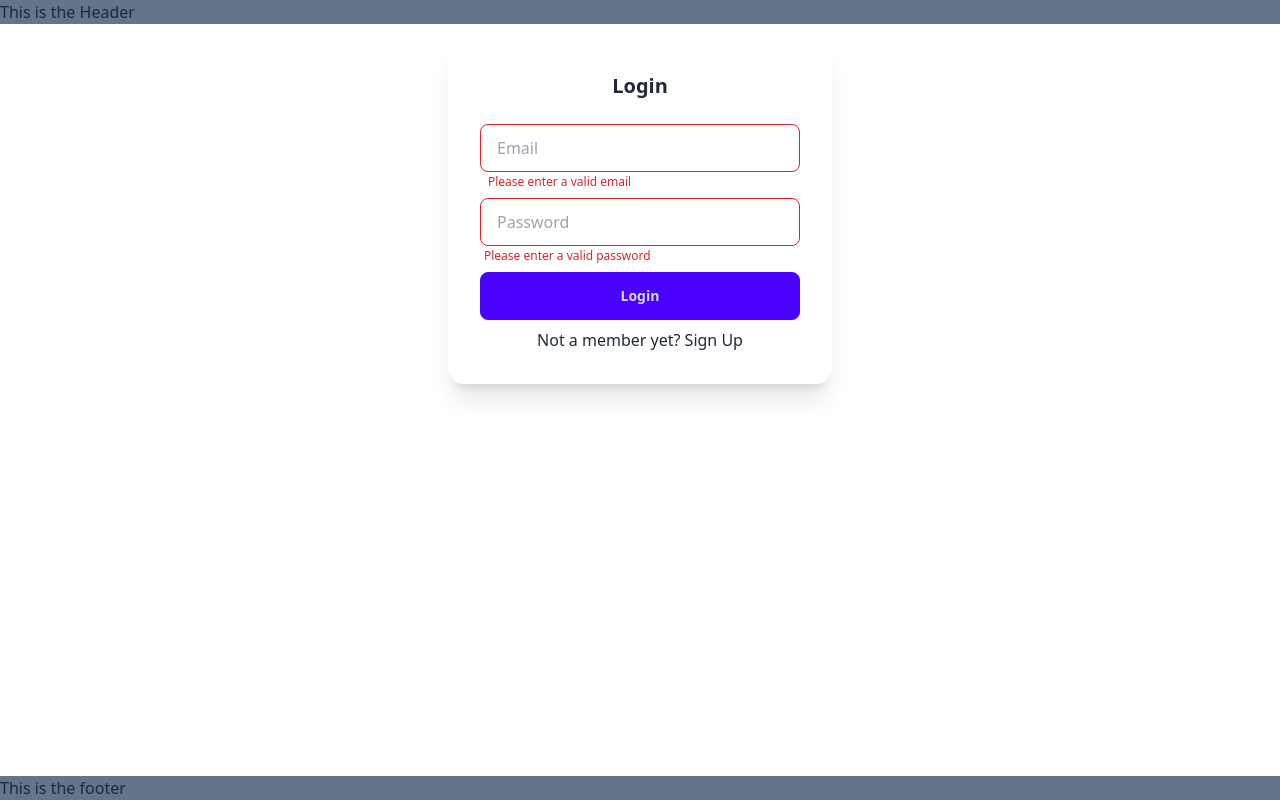
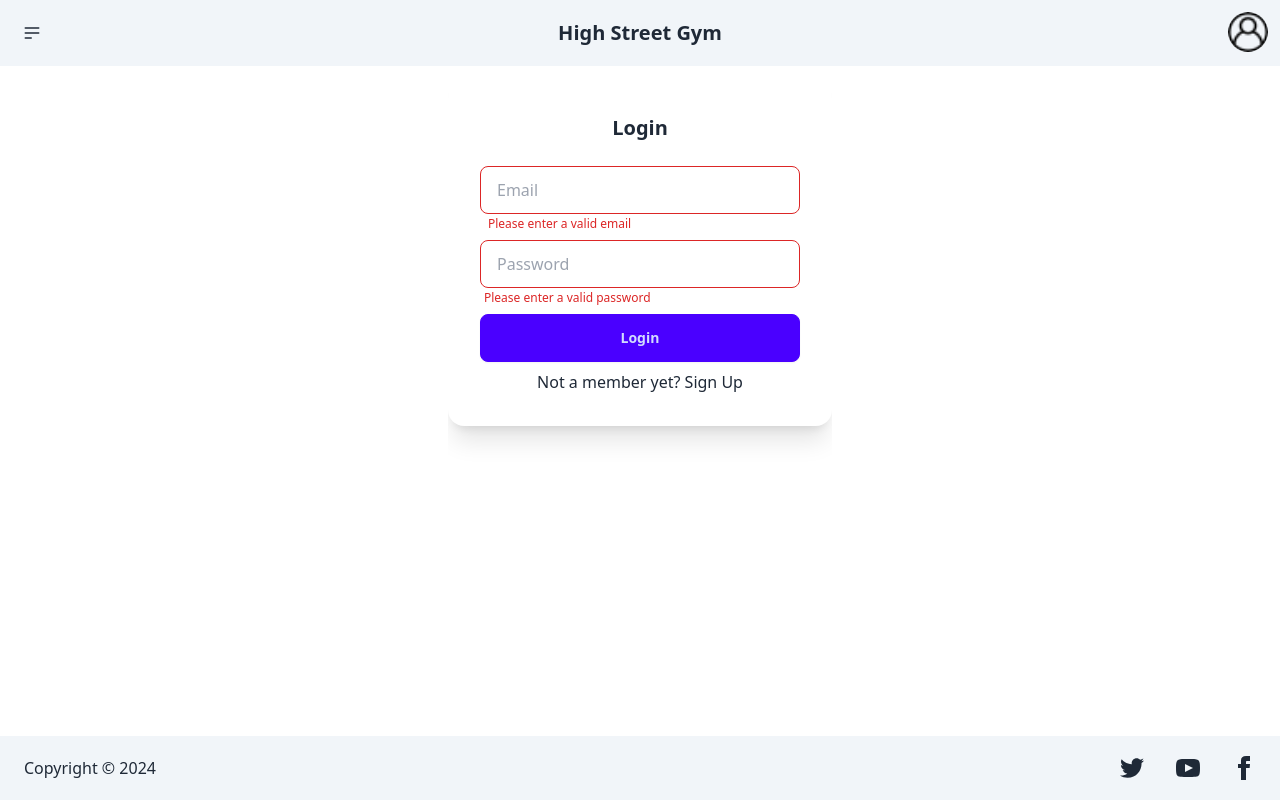
Before and after one commit to rainvr/web-services-assessment, a React app: page /login in a window 1280 px wide. Built offline with nearby package versions, Linux system fonts and the light colour scheme; the HTML template or start-up script is replaced by a standard one.

Commit message:
Created & styled the Footer & Header as well as new pages and routing for navigation

```diff
--- a/src/assets/Footer.jsx
+++ b/src/assets/Footer.jsx
@@ -1,8 +1,21 @@
 // --- The footer element for the application --- \\
+import { useState } from "react"
+const currentYear = new Date().getFullYear()  // returns the current year
 
 function Footer() {
     return (
-        <footer className="flex flex-col bg-slate-500">This is the footer</footer>
+        // <footer className="flex flex-col bg-slate-500">This is the footer</footer>
+        // <footer className="footer items-center p-4 bg-neutral text-neutral-content">
+        <footer className="navbar px-6 bg-slate-100">
+            <aside className="navbar-start">
+                <p>Copyright © {currentYear}</p>
+            </aside>
+            <nav className="navbar-end gap-8">
+                <a className="link"><svg xmlns="http://www.w3.org/2000/svg" width="24" height="24" viewBox="0 0 24 24" className="fill-current"><path d="M24 4.557c-.883.392-1.832.656-2.828.775 1.017-.609 1.798-1.574 2.165-2.724-.951.564-2.005.974-3.127 1.195-.897-.957-2.178-1.555-3.594-1.555-3.179 0-5.515 2.966-4.797 6.045-4.091-.205-7.719-2.165-10.148-5.144-1.29 2.213-.669 5.108 1.523 6.574-.806-.026-1.566-.247-2.229-.616-.054 2.281 1.581 4.415 3.949 4.89-.693.188-1.452.232-2.224.084.626 1.956 2.444 3.379 4.6 3.419-2.07 1.623-4.678 2.348-7.29 2.04 2.179 1.397 4.768 2.212 7.548 2.212 9.142 0 14.307-7.721 13.995-14.646.962-.695 1.797-1.562 2.457-2.549z"></path></svg></a>
+                <a className="link"><svg xmlns="http://www.w3.org/2000/svg" width="24" height="24" viewBox="0 0 24 24" className="fill-current"><path d="M19.615 3.184c-3.604-.246-11.631-.245-15.23 0-3.897.266-4.356 2.62-4.385 8.816.029 6.185.484 8.549 4.385 8.816 3.6.245 11.626.246 15.23 0 3.897-.266 4.356-2.62 4.385-8.816-.029-6.185-.484-8.549-4.385-8.816zm-10.615 12.816v-8l8 3.993-8 4.007z"></path></svg></a>
+                <a className="link"><svg xmlns="http://www.w3.org/2000/svg" width="24" height="24" viewBox="0 0 24 24" className="fill-current"><path d="M9 8h-3v4h3v12h5v-12h3.642l.358-4h-4v-1.667c0-.955.192-1.333 1.115-1.333h2.885v-5h-3.808c-3.596 0-5.192 1.583-5.192 4.615v3.385z"></path></svg></a>
+            </nav>
+        </footer>
     )
 }
 
--- a/src/assets/Header.jsx
+++ b/src/assets/Header.jsx
@@ -1,8 +1,41 @@
 // --- The header element for the application --- \\
+import { Link } from "react-router-dom"
 
 function Header() {
     return (
-        <header className="flex flex-col bg-slate-500">This is the Header</header>
+        // <header className="flex flex-col bg-slate-500">This is the Header</header>
+
+        <div className="navbar bg-slate-100">
+            <div className="navbar-start">
+                <div className="dropdown">
+                    <div tabIndex={0} role="button" className="btn btn-ghost btn-circle">
+                        <svg xmlns="http://www.w3.org/2000/svg" className="h-5 w-5" fill="none" viewBox="0 0 24 24" stroke="currentColor"><path strokeLinecap="round" strokeLinejoin="round" strokeWidth="2" d="M4 6h16M4 12h16M4 18h7" /></svg>
+                    </div>
+                    <ul tabIndex={0} className="menu menu-sm dropdown-content mt-3 z-[1] p-2 shadow bg-base-100 rounded-box w-52">
+                        <li><Link to="/calendar">Calendar</Link></li>
+                        <li><Link to="/bookings">Bookings</Link></li>
+                        <li><Link to="/blog">Blog</Link></li>
+                    </ul>
+                </div>
+            </div>
+            <div className="navbar-center">
+                <Link className="btn btn-ghost text-xl" to="/">High Street Gym</Link>
+            </div>
+            <div className="navbar-end">
+                <div className="dropdown dropdown-end">
+                    <div tabIndex={0} role="button" className="btn btn-ghost btn-circle avatar">
+                        <div className="w-10 rounded-full">
+                            {/* <img alt="Tailwind CSS Navbar component" src="https://daisyui.com/images/stock/photo-1534528741775-53994a69daeb.jpg" /> */}
+                            <img alt="Login Icon" src="/src/assets/icon/login.png" />  {/* TODO: make this image a bit nicer */}
+                        </div>
+                    </div>
+                    <ul tabIndex={0} className="menu menu-sm dropdown-content mt-3 z-[1] p-2 shadow bg-base-100 rounded-box w-52">
+                        <li><Link to="/profile">Profile</Link></li>
+                        <li><Link to="/">Logout</Link></li>
+                    </ul>
+                </div>
+            </div>
+        </div>
     )
 }
 
--- a/src/pages/Blog.jsx
+++ b/src/pages/Blog.jsx
@@ -0,0 +1,17 @@
+// --- The Blog Page of the Application --- //
+import Header from "../assets/Header"
+import Footer from "../assets/Footer"
+
+function Blog() {
+    return (
+        <main className="flex flex-col gap-4 h-screen overflow-hidden">
+            <Header />
+            <section className="flex-1 mx-auto overflow-y-scroll">
+                <h1>Blog</h1>
+            </section>
+            <Footer />
+        </main>
+    )
+}
+
+export default Blog
--- a/src/pages/Bookings.jsx
+++ b/src/pages/Bookings.jsx
@@ -0,0 +1,17 @@
+// --- The Bookings Page of the Application --- //
+import Header from "../assets/Header"
+import Footer from "../assets/Footer"
+
+function Bookings() {
+    return (
+        <main className="flex flex-col gap-4 h-screen overflow-hidden">
+            <Header />
+            <section className="flex-1 mx-auto overflow-y-scroll">
+                <h1>Bookings</h1>
+            </section>
+            <Footer />
+        </main>
+    )
+}
+
+export default Bookings
--- a/src/pages/Calendar.jsx
+++ b/src/pages/Calendar.jsx
@@ -0,0 +1,17 @@
+// --- The Calendar Page of the Application --- //
+import Header from "../assets/Header"
+import Footer from "../assets/Footer"
+
+function Calendar() {
+    return (
+        <main className="flex flex-col gap-4 h-screen overflow-hidden">
+            <Header />
+            <section className="flex-1 mx-auto overflow-y-scroll">
+                <h1>Calendar</h1>
+            </section>
+            <Footer />
+        </main>
+    )
+}
+
+export default Calendar
--- a/src/pages/HomePage.jsx
+++ b/src/pages/HomePage.jsx
@@ -4,9 +4,9 @@ import Footer from "../assets/Footer"
 
 function HomePage() {
     return (
-        <main className="flex flex-col gap-4 h-screen">
+        <main className="flex flex-col gap-4 h-screen overflow-hidden">
             <Header />
-            <section className="flex-1 mx-auto">
+            <section className="flex-1 mx-auto overflow-y-scroll">
                 <h1>Home Page</h1>
             </section>
             <Footer />
--- a/src/pages/Login.jsx
+++ b/src/pages/Login.jsx
@@ -17,9 +17,9 @@ export default function Login() {
     }
 
     return (
-        <main className="flex flex-col gap-4 h-screen">
+        <main className="flex flex-col gap-4 h-screen overflow-hidden">
             <Header />
-            <section className="flex-1 mx-auto">
+            <section className="flex-1 mx-auto overflow-y-scroll">
                 <form onSubmit={handleSubmit} className="card-body card mx-auto w-96 bg-base-100 shadow-xl">
                     <h2 className="card-title justify-center mb-4">Login</h2>
                     <label className="form-control w-full max-w-xs">
@@ -47,7 +47,7 @@ export default function Login() {
                         <span className="invisible ml-1 mt-[2px] peer-invalid:visible label-text-alt text-red-600">Please enter a valid password</span>
                     </label>
                     <button className="btn btn-primary">Login</button>
-                    <p className="mx-auto">Not a member yet? <Link to="/register">Sign Up</Link></p>
+                    <p className="mx-auto">Not a member yet? <Link to="/register" className="link link-hover">Sign Up</Link></p>  {/* TODO: get link underline on hover */}
                 </form>
             </section>
             <Footer />
--- a/src/pages/Profile.jsx
+++ b/src/pages/Profile.jsx
@@ -0,0 +1,17 @@
+// --- The Profile Page of the Application --- //
+import Header from "../assets/Header"
+import Footer from "../assets/Footer"
+
+function Profile() {
+    return (
+        <main className="flex flex-col gap-4 h-screen overflow-hidden">
+            <Header />
+            <section className="flex-1 mx-auto overflow-y-scroll">
+                <h1>Profile</h1>
+            </section>
+            <Footer />
+        </main>
+    )
+}
+
+export default Profile
--- a/src/pages/Register.jsx
+++ b/src/pages/Register.jsx
@@ -19,9 +19,9 @@ export default function Register() {
     }
 
     return (
-        <main className="flex flex-col gap-4 h-screen">
+        <main className="flex flex-col gap-4 h-screen overflow-hidden">
             <Header />
-            <section className="flex-1 mx-auto">
+            <section className="flex-1 mx-auto overflow-y-scroll">
                 <form onSubmit={handleSubmit} className="card-body card w-96 bg-base-100 shadow-xl">
                     <h2 className="card-title justify-center mb-4">Sign Up</h2>
                     <label className="form-control w-full max-w-xs">
@@ -73,7 +73,7 @@ export default function Register() {
                         <span className="invisible ml-1 mt-[2px] peer-invalid:visible label-text-alt text-red-600">Please enter a valid password</span>
                     </label>
                     <button className="btn btn-primary">Login</button>
-                    <p className="mx-auto">Already a member? <Link to="/login">Login</Link></p>
+                    <p className="mx-auto">Already a member? <Link to="/login">Login</Link></p>  {/* TODO: get link underline on hover */}
                 </form>
             </section>
             <Footer />
```
Also changed, not shown: src/router.jsx (+21 -1 lines), src/assets/icon/login.png (added).
